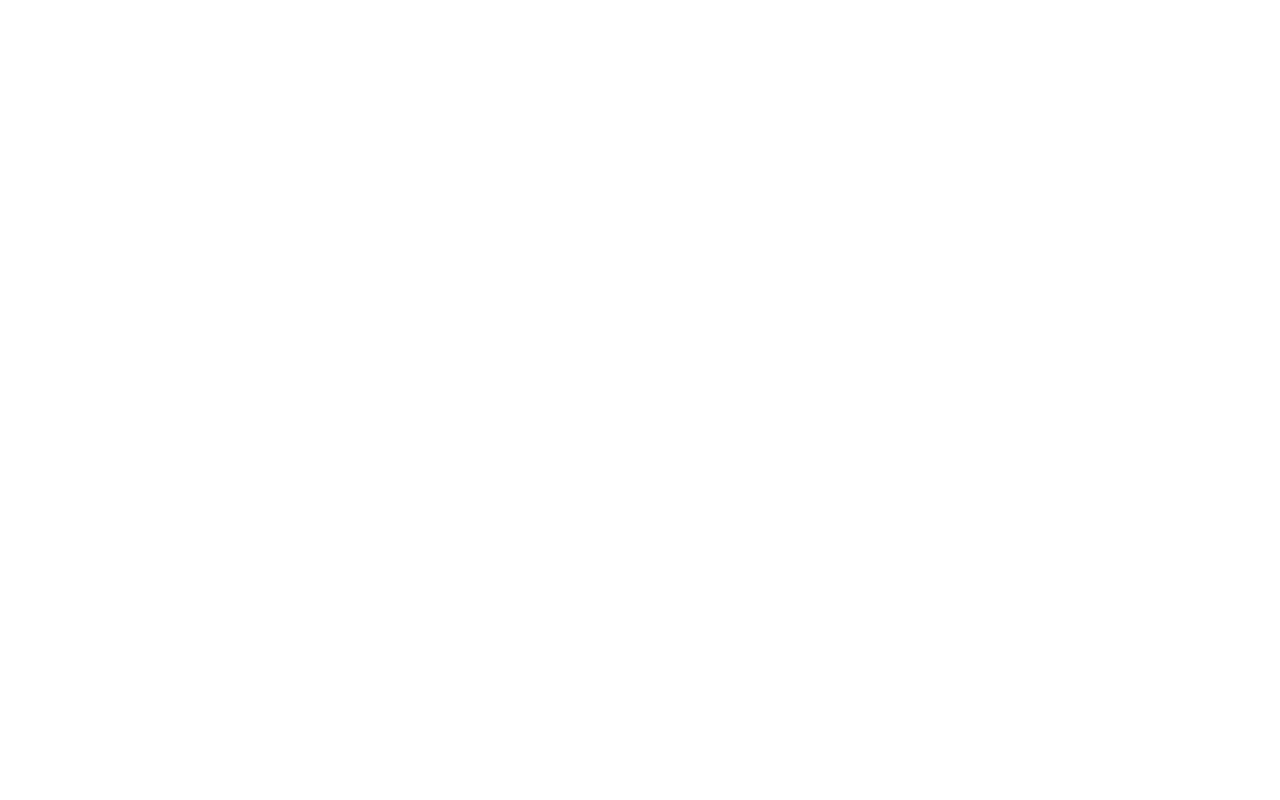
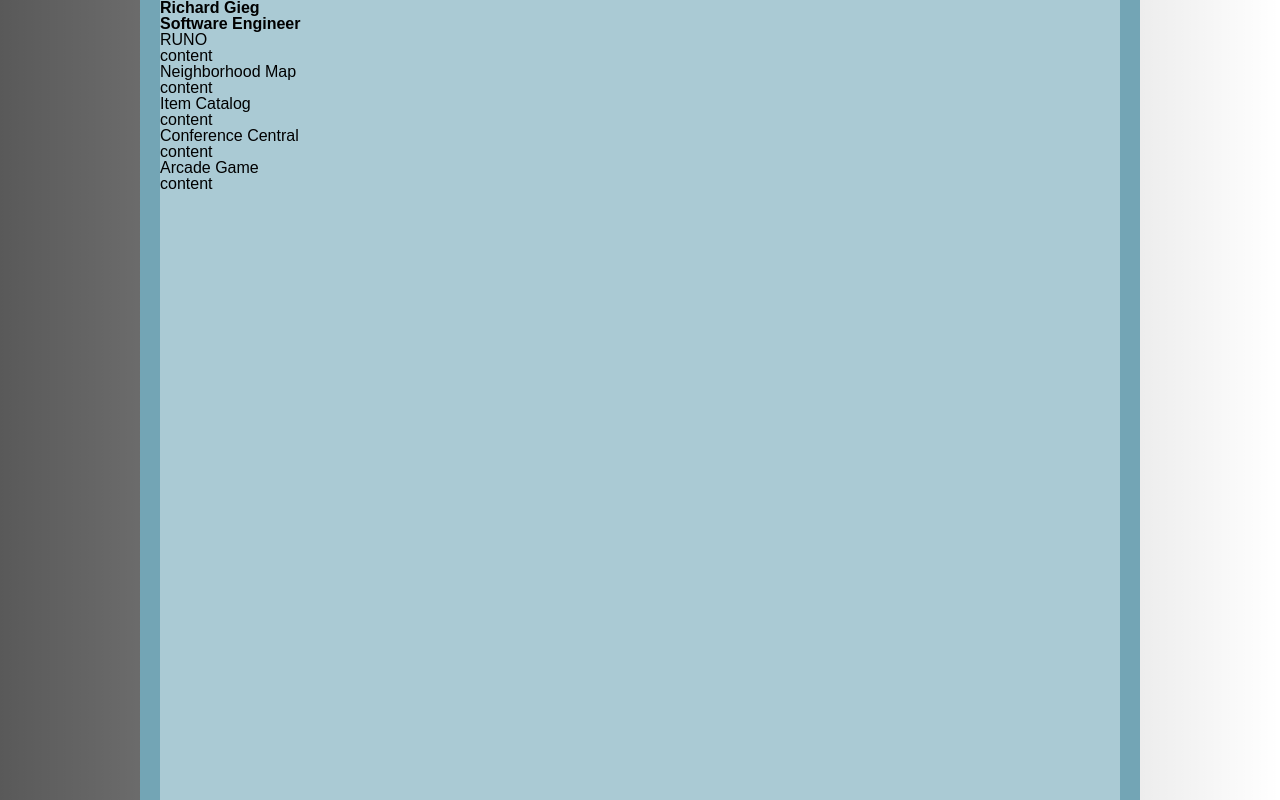
Before and after one commit to richgieg/portfolio2, a website: page src/index.html in a window 1280 px wide. Drawn offline with nearby package versions, Linux system fonts and the light colour scheme.

Commit message:
Implement initial structure

```diff
--- a/src/css/main.css
+++ b/src/css/main.css
@@ -0,0 +1,21 @@
+html,
+body {
+    height: 100%;
+}
+
+body {
+    background: -moz-linear-gradient(left,  rgba(0,0,0,0.65) 0%, rgba(0,0,0,0) 100%); /* FF3.6-15 */
+    background: -webkit-linear-gradient(left,  rgba(0,0,0,0.65) 0%,rgba(0,0,0,0) 100%); /* Chrome10-25,Safari5.1-6 */
+    background: linear-gradient(to right,  rgba(0,0,0,0.65) 0%,rgba(0,0,0,0) 100%); /* W3C, IE10+, FF16+, Chrome26+, Opera12+, Safari7+ */
+    filter: progid:DXImageTransform.Microsoft.gradient( startColorstr='#a6000000', endColorstr='#00000000',GradientType=1 ); /* IE6-9 */
+}
+
+.container {
+    width: 960px;
+    background-color: #aacad4;
+    margin: 0 auto;
+    height: 100%;
+    border-style: solid;
+    border-color: #73a5b5;
+    border-width: 0 20px;
+}
--- a/src/index.html
+++ b/src/index.html
@@ -5,7 +5,7 @@
     <meta name="viewport" content="width=device-width, initial-scale=1.0, maximum-scale=1.0">
     <meta name="description" content="">
     <link rel="icon" type="image/png" href="">
-    <title></title>
+    <title>Richard Gieg | Software Engineer</title>
     <meta property="og:title" content="">
     <meta property="og:site_name" content="">
     <meta property="og:url" content="">
@@ -17,6 +17,36 @@
     <!-- endbuild -->
 </head>
 <body>
+    <div class="container">
+        <header>
+            <h1>Richard Gieg</h1>
+            <h2>Software Engineer</h2>
+        </header>
+
+        <ul>
+            <li class="pj-item">
+                <a href="#">RUNO</a>
+                <div class="pj-content">content</div>
+            </li>
+            <li class="pj-item">
+                <a href="#">Neighborhood Map</a>
+                <div class="pj-content">content</div>
+            </li>
+            <li class="pj-item">
+                <a href="#">Item Catalog</a>
+                <div class="pj-content">content</div>
+            </li>
+            <li class="pj-item">
+                <a href="#">Conference Central</a>
+                <div class="pj-content">content</div>
+            </li>
+            <li class="pj-item">
+                <a href="#">Arcade Game</a>
+                <div class="pj-content">content</div>
+            </li>
+        </ul>
+    </div>
+
     <script src="https://ajax.googleapis.com/ajax/libs/jquery/1.12.0/jquery.min.js"></script>
     <!-- build:js js/main-min.js -->
     <script src="js/main.js"></script>
```
